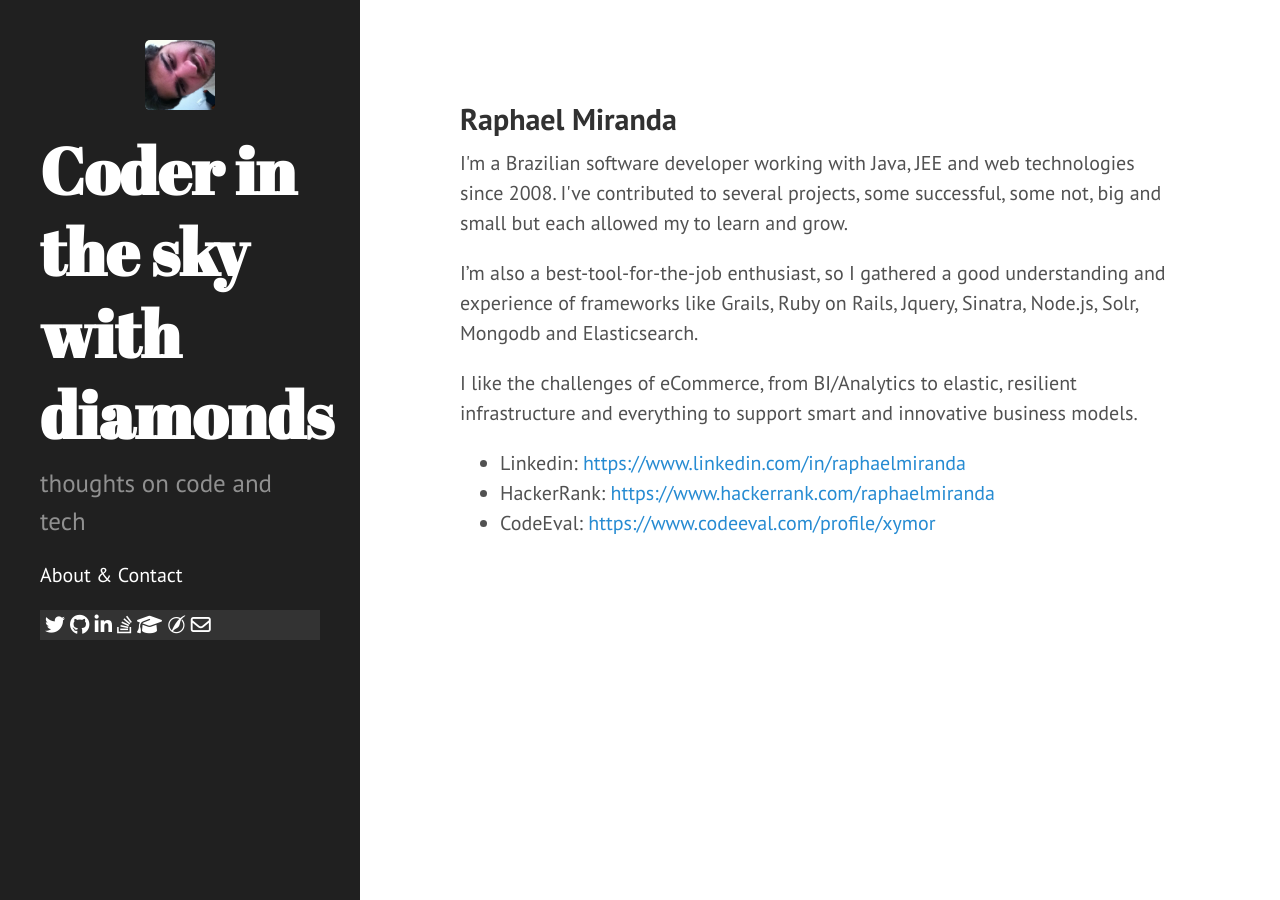
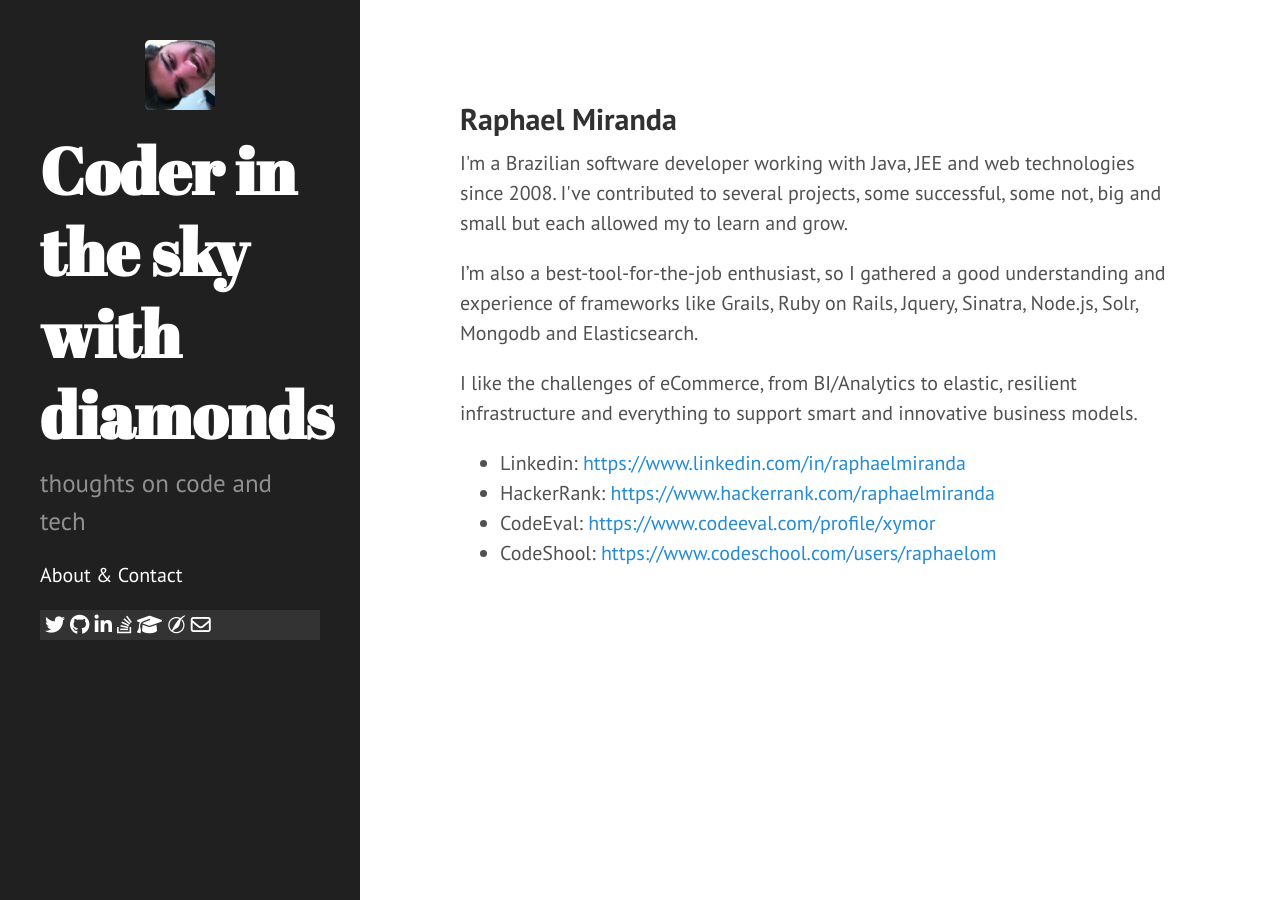
Before and after one commit to xymor/xymor.github.io, a Jekyll site: the page built from about/index.html, in a window 1280 px wide. Built offline with Jekyll 4.4.1, drawn with Linux system fonts in a browser that asks for light colours; nearby versions of some CDN libraries.

Commit message:
Update index.html

```diff
--- a/about/index.html
+++ b/about/index.html
@@ -22,6 +22,9 @@ published: true
         <li>Linkedin: <a href="https://www.linkedin.com/in/raphaelmiranda">https://www.linkedin.com/in/raphaelmiranda</a></li>
         <li>HackerRank: <a href="https://www.hackerrank.com/raphaelmiranda">https://www.hackerrank.com/raphaelmiranda</a></li>
         <li>CodeEval: <a href="https://www.codeeval.com/profile/xymor">https://www.codeeval.com/profile/xymor</a></li>
+        <li>CodeShool: <a href="https://www.codeschool.com/users/raphaelom">https://www.codeschool.com/users/raphaelom</a></li>
+
+
 
       </ul>
 
```
